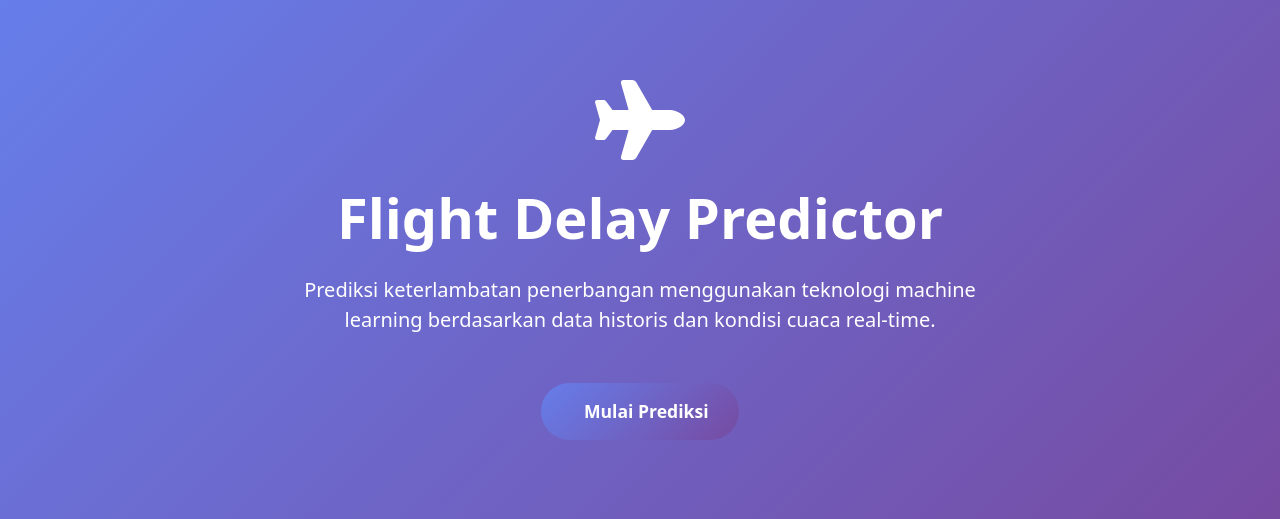
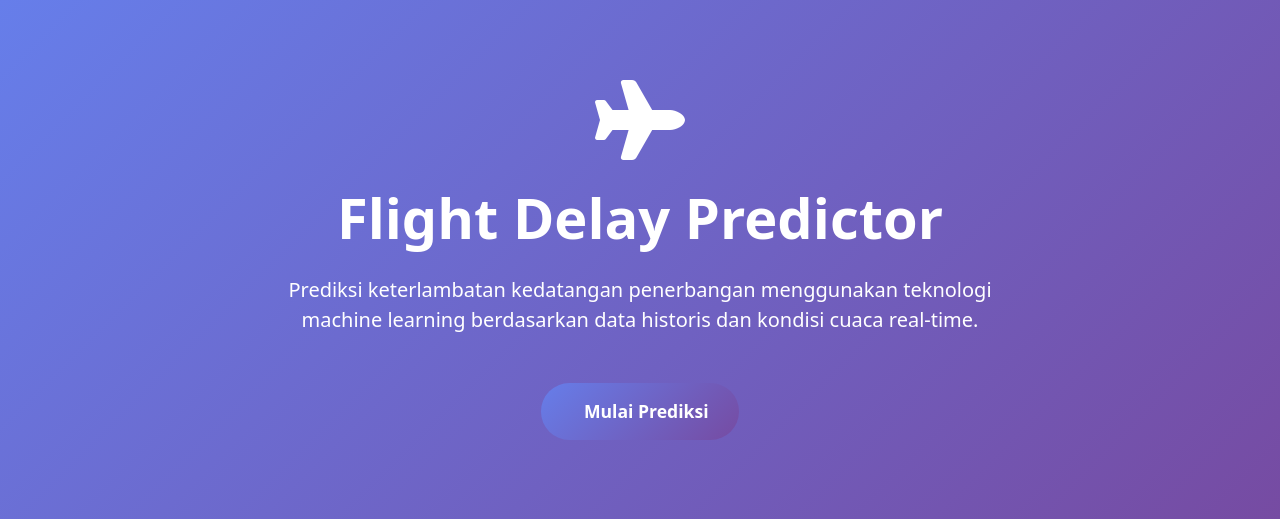
Before and after one commit to rizkify38/PrediksiKedatanganPenerbangan, a Flask app: page / in a window 1280 px wide. Shown: the top 519 px of the page. Run offline with Flask 3, Linux system fonts and the light colour scheme; parts of the project's set-up code (start-up, migrations or seed data) failed here and were passed over.

Commit message:
Update index.html

```diff
--- a/templates/index.html
+++ b/templates/index.html
@@ -74,7 +74,7 @@
                     <i class="fas fa-plane display-1 mb-4"></i>
                     <h1 class="display-4 fw-bold mb-4">Flight Delay Predictor</h1>
                     <p class="lead mb-5">
-                        Prediksi keterlambatan penerbangan menggunakan teknologi machine learning
+                        Prediksi keterlambatan kedatangan penerbangan menggunakan teknologi machine learning
                         berdasarkan data historis dan kondisi cuaca real-time.
                     </p>
                     <a href="/prediksi" class="btn btn-predict btn-primary btn-lg">
```
